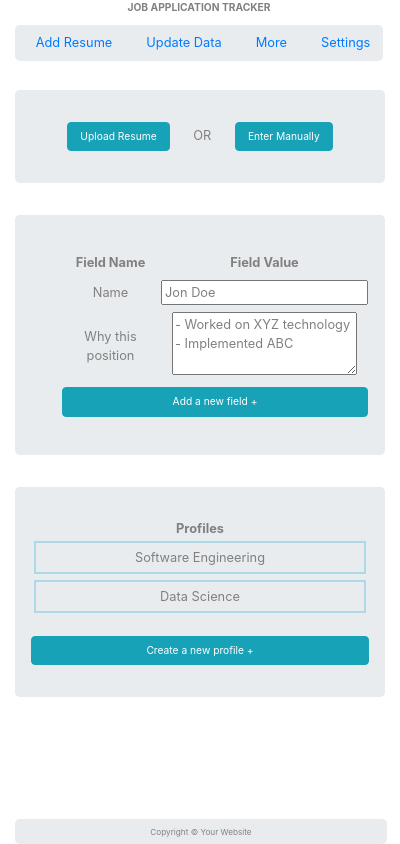
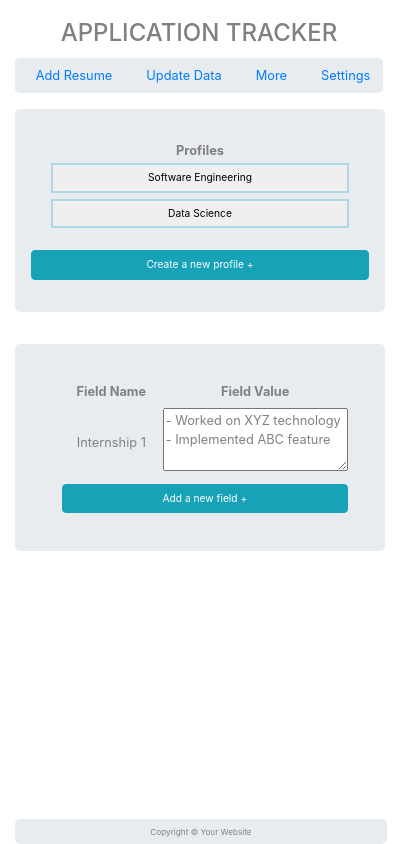
Before and after one commit to jayjagtap/Autofill-Buddy, a browser extension: page popup.html in a window 400 px wide. Drawn offline with nearby package versions, Linux system fonts and the light colour scheme.

Commit message:
Segregated the sections on the plugin

```diff
--- a/popup.html
+++ b/popup.html
@@ -16,7 +16,8 @@
 <body>
 	<div class="container">
 		<header id="main-header">
-			<div class="heading">JOB APPLICATION TRACKER</div>
+			<br />
+			<div class="heading"><h4> APPLICATION TRACKER </h4></div>
 			<!-- navingation starts -->
 			<div class="jumbotron" style="padding:0;margin:0;">
 				<nav class="navbar navbar-expand justify-content-center">
@@ -40,13 +41,23 @@
 
 		</header>
 		<div class="content">
-			<div class="jumbotron" id="update-data">
+			<!-- <div class="jumbotron" id="update-data">
 				<button type="button" class="btn btn-info" id="upload-resume">Upload Resume</button>
 
 				<span>OR</span>
 
 				<button type="button" class="btn btn-info" id="manual-data">Enter Manually</button>
 
+			</div> -->
+			<br/>
+			<div class="jumbotron">
+				<span><b>Profiles</b></span>
+				<div class="profiles">
+					<button class="profile-item" id = "temp" value="Software Engineering">Software Engineering</button>
+					<button class="profile-item" id = "temp2" value="Data Science">Data Science</button>
+				</div>
+				<br>
+				<button type="button" style="width:100%;margin:0;" class="btn btn-info">Create a new profile +</button>
 			</div>
 			<div class="jumbotron">
 				<table id="data">
@@ -57,18 +68,19 @@
 						</tr>
 					</thead>
 					<tr>
-						<td>Name</td>
+						<td>Internship 1</td>
 						<td>
-							<input type="text" value="Jon Doe"/>
+							<textarea rows=3>- Worked on XYZ technology &#13;&#10;- Implemented ABC feature
+							</textarea>
 						</td>
 					</tr>
-					<tr>
+					<!-- <tr>
 						<td>Why this position</td>
 						<td>
 							<textarea rows=3>- Worked on XYZ technology 		- Implemented ABC
 							</textarea>
 						</td>
-					</tr>
+					</tr> -->
 					<tr>
 						<td colspan="2">
 							<button type="button" style="width:100%;margin:0;" class="btn btn-info">Add a new field +</button>
@@ -76,7 +88,7 @@
 					</tr>
 				</table>
 			</div>
-			<div class="jumbotron">
+			<!-- <div class="jumbotron">
 				<span><b>Profiles</b></span>
 				<div class="profiles">
 					<div class="profile-item"> Software Engineering</div>
@@ -85,7 +97,7 @@
 				<br>
 				<button type="button" style="width:100%;margin:0;" class="btn btn-info">Create a new profile +</button>
 
-			</div>
+			</div>	 -->
 		</div>
 		<br>
 		<footer>
```
